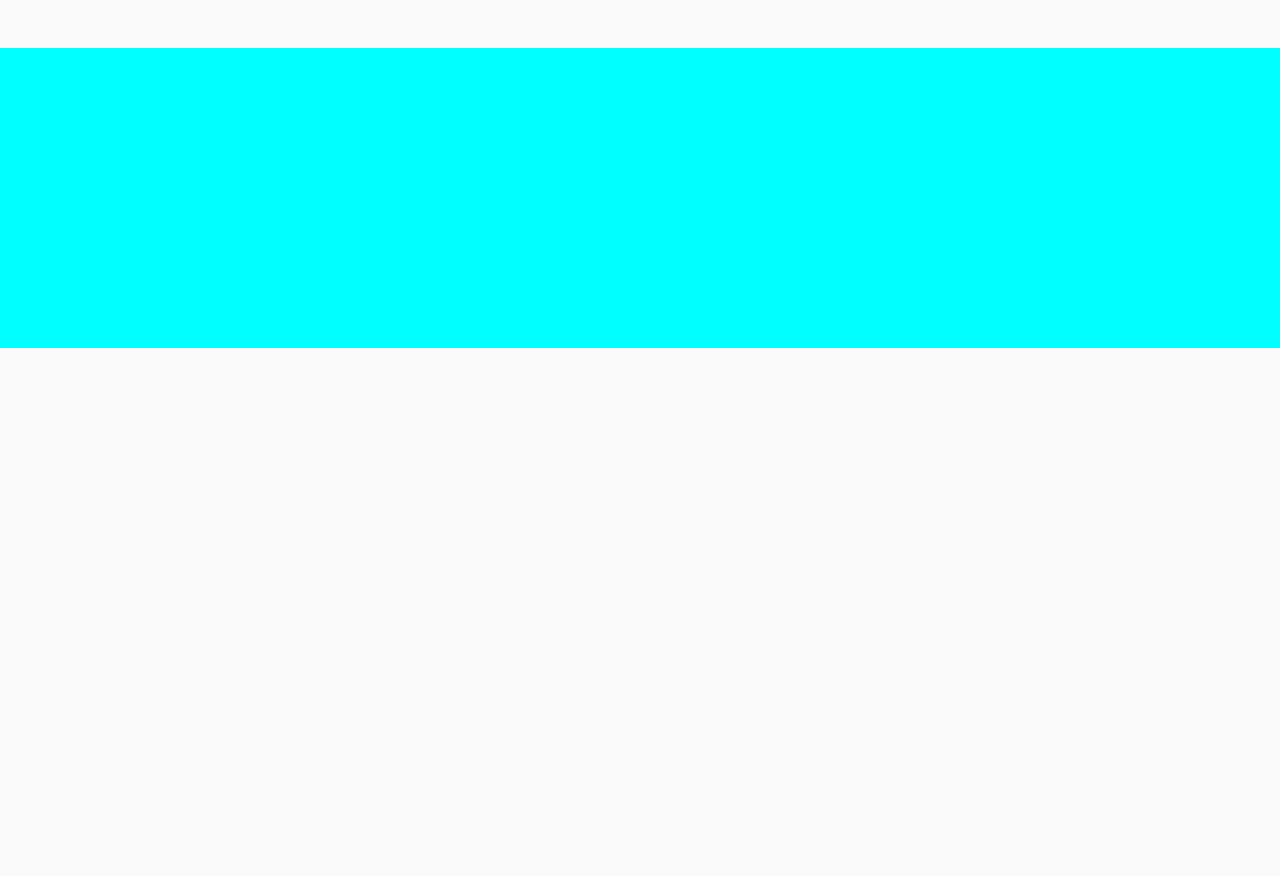
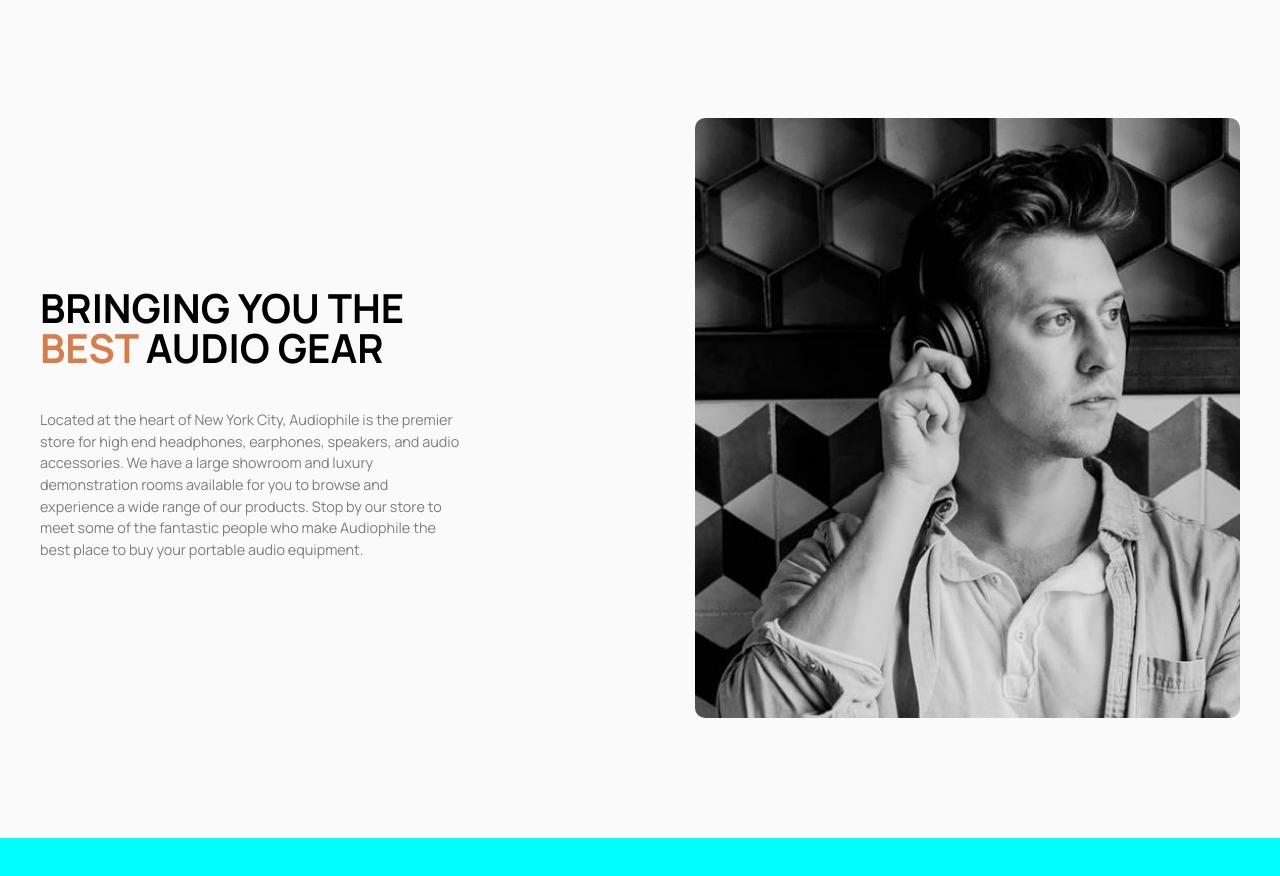
Before and after one commit to YannickWnz/audiophile-ecom-website, a React (Create React App) app: page / in a window 1280 px wide. Shown: the part 2538-3414 px from the top of the page. Before the commit the page ends 2886 px from the top, so only its background shows below. Built offline with nearby package versions, Linux system fonts and the light colour scheme.

Commit message:
about section component

```diff
--- /dev/null
+++ b/src/Components/About/About.scss
@@ -0,0 +1,52 @@
+@import '/src/Components/Utilities/Utilities';
+
+
+.about {
+    width: 100%;
+    min-height: 600px;
+    // border: 1px solid red;
+    margin: 120px 0;
+    display: flex;
+    justify-content: space-between;
+
+    div {
+        width: calc(100% / 2.2);
+        min-height: inherit;
+        // border: 1px solid blue;
+    }
+
+    .about-contents {
+        display: flex;
+        flex-direction: column;
+        justify-content: center;
+
+        h1 {
+            max-width: 380px;
+            // border: 1px solid yellowgreen;
+            font-size: 2.5em;
+            line-height: 1;
+
+            span {
+                color: $reddish-orange;
+            }
+        }
+
+        p {
+            font-size: .9em;
+            max-width: 420px;
+            color: #7D7D7D;
+            // margin-top: -5px;
+            line-height: 1.5;
+        }
+    }
+
+    .about-img {
+        @extend %background-img-properties;
+        background-image: url(../../../public/assets/shared/desktop/image-best-gear.jpg);
+        border-radius: 10px;
+    }
+
+
+
+
+}
--- /dev/null
+++ b/src/Components/About/About.tsx
@@ -0,0 +1,13 @@
+import './About.scss'
+
+export const About = () => {
+    return (
+        <div className="about">
+            <div className="about-contents">
+                <h1>BRINGING YOU THE <span>BEST</span> AUDIO GEAR</h1>
+                <p>Located at the heart of New York City, Audiophile is the premier store for high end headphones, earphones, speakers, and audio accessories. We have a large showroom and luxury demonstration rooms available for you to browse and experience a wide range of our products. Stop by our store to meet some of the fantastic people who make Audiophile the best place to buy your portable audio equipment.</p>
+            </div>
+            <div className="about-img"></div>
+        </div>
+    )
+}
--- a/src/Pages/Home/Home.tsx
+++ b/src/Pages/Home/Home.tsx
@@ -4,6 +4,7 @@
 import CSS from 'csstype';
 import { types } from "sass";
 import { Categories } from "../../Components/Categories/Categories";
+import { About } from "../../Components/About/About";
 
 
 interface HeroImage {
@@ -45,15 +46,19 @@
         }
     ]
 
+
+
     const [products, setProducts] = useState(HomeProduct)
 
     let heroProductName: string
 
     heroProductName = products[0].name
 
+
+    const updatedProducts = HomeProduct.slice(1);
+    // setProducts(updatedProducts);
+    const filteredProduct = HomeProduct.filter((product, index) => index === 0)[0];
     // const filteredProducts = products.filter()
-
-    // console.log(products[0].img)
 
 
     return (
@@ -114,6 +119,8 @@
                     </div>
                 </div>
 
+                <About />
+
             </div>
 
         </div>
```
